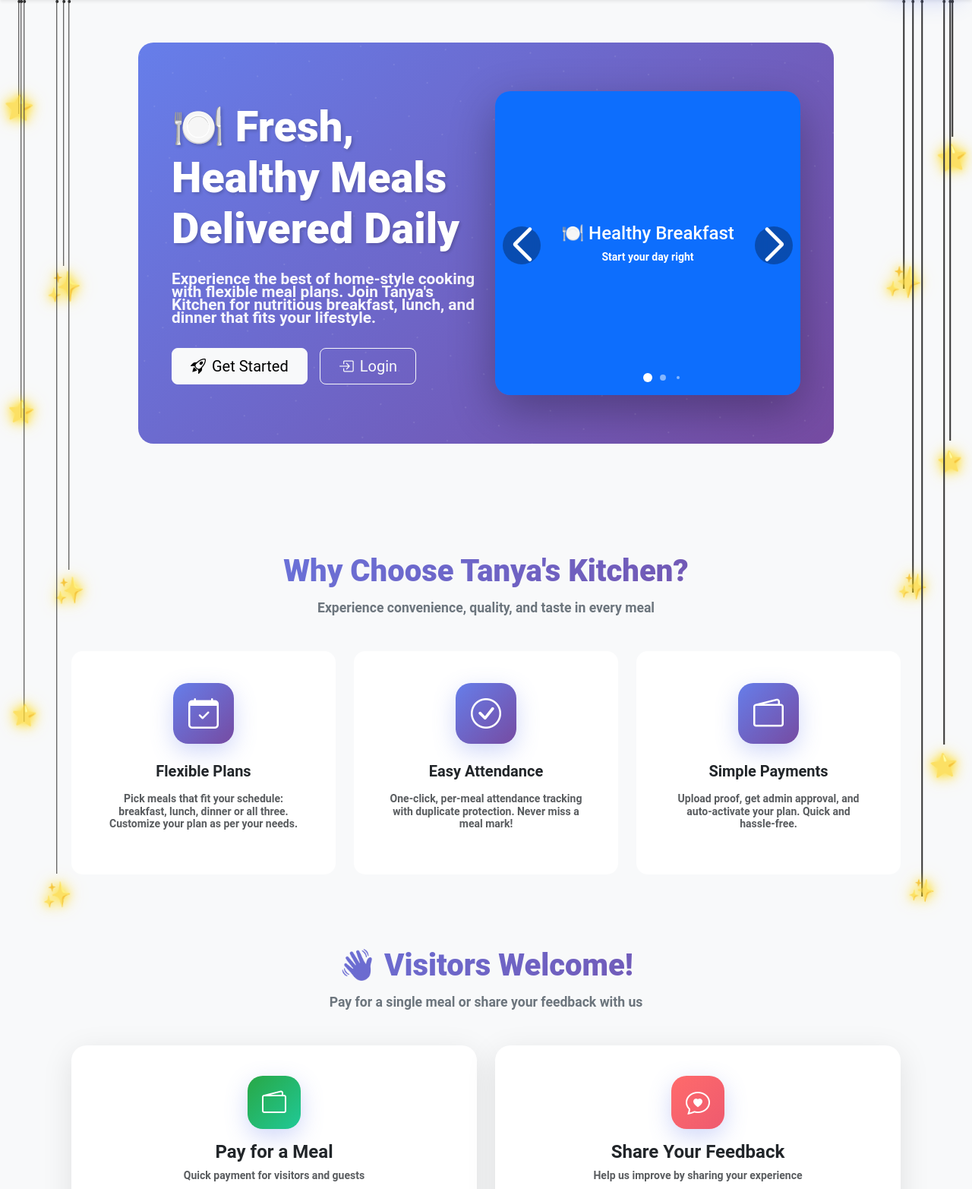
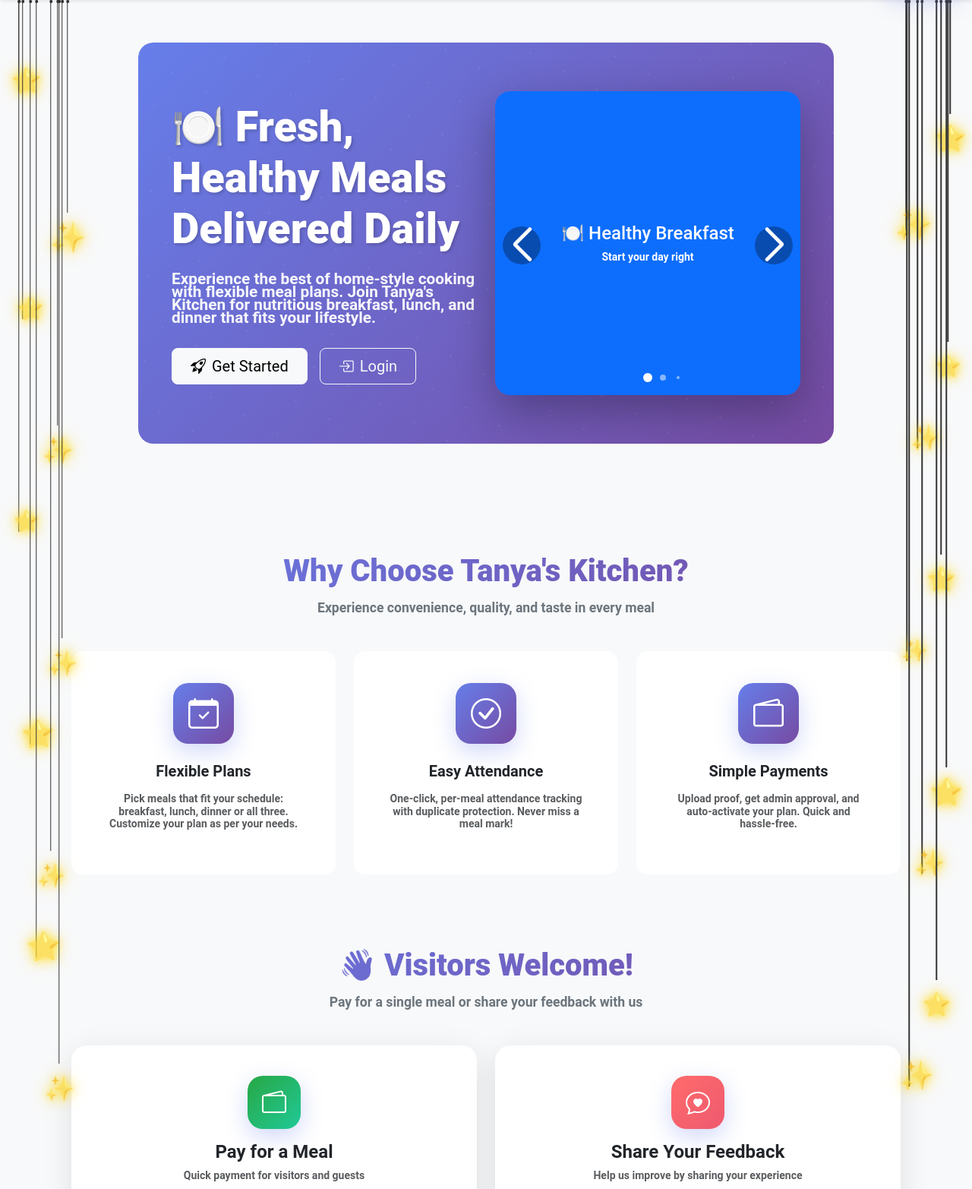
Before and after one commit to gangeshwar01/tanya-kitchen, a Django app: page / in a window 1280 px wide. Shown: the part 56-1621 px from the top of the page at 76% size. Run offline with Django 5.2, Linux system fonts and the light colour scheme; data that the repository does not hold is empty; some libraries are stand-ins or nearby versions.

Commit message:
position stars fixing 3

```diff
--- a/templates/home.html
+++ b/templates/home.html
@@ -441,55 +441,87 @@
   filter: drop-shadow(0 0 8px rgba(255, 215, 0, 0.6));
 }
 
-/* Left side stars with hanging wires - much more spread out horizontally */
-.stars-left .star-with-wire:nth-child(1) { top: 150px; left: 5px; }
-.stars-left .star-with-wire:nth-child(1) .star-wire { height: 150px; }
+/* Left side stars with hanging wires - much more spread out horizontally (10 stars) */
+.stars-left .star-with-wire:nth-child(1) { top: 120px; left: 5px; }
+.stars-left .star-with-wire:nth-child(1) .star-wire { height: 120px; }
 .stars-left .star-with-wire:nth-child(1) .sparkle-star { font-size: 2rem; animation-delay: 0s; }
 
-.stars-left .star-with-wire:nth-child(2) { top: 350px; left: 60px; }
-.stars-left .star-with-wire:nth-child(2) .star-wire { height: 350px; }
+.stars-left .star-with-wire:nth-child(2) { top: 280px; left: 65px; }
+.stars-left .star-with-wire:nth-child(2) .star-wire { height: 280px; }
 .stars-left .star-with-wire:nth-child(2) .sparkle-star { font-size: 2.4rem; animation-delay: 0.4s; }
 
-.stars-left .star-with-wire:nth-child(3) { top: 550px; left: 10px; }
-.stars-left .star-with-wire:nth-child(3) .star-wire { height: 550px; }
+.stars-left .star-with-wire:nth-child(3) { top: 420px; left: 12px; }
+.stars-left .star-with-wire:nth-child(3) .star-wire { height: 420px; }
 .stars-left .star-with-wire:nth-child(3) .sparkle-star { font-size: 1.8rem; animation-delay: 0.8s; }
 
-.stars-left .star-with-wire:nth-child(4) { top: 750px; left: 70px; }
-.stars-left .star-with-wire:nth-child(4) .star-wire { height: 750px; }
+.stars-left .star-with-wire:nth-child(4) { top: 560px; left: 55px; }
+.stars-left .star-with-wire:nth-child(4) .star-wire { height: 560px; }
 .stars-left .star-with-wire:nth-child(4) .sparkle-star { font-size: 2.1rem; animation-delay: 1.2s; }
 
-.stars-left .star-with-wire:nth-child(5) { top: 950px; left: 15px; }
-.stars-left .star-with-wire:nth-child(5) .star-wire { height: 950px; }
+.stars-left .star-with-wire:nth-child(5) { top: 700px; left: 8px; }
+.stars-left .star-with-wire:nth-child(5) .star-wire { height: 700px; }
 .stars-left .star-with-wire:nth-child(5) .sparkle-star { font-size: 1.7rem; animation-delay: 1.6s; }
 
-.stars-left .star-with-wire:nth-child(6) { top: 1150px; left: 55px; }
-.stars-left .star-with-wire:nth-child(6) .star-wire { height: 1150px; }
+.stars-left .star-with-wire:nth-child(6) { top: 840px; left: 62px; }
+.stars-left .star-with-wire:nth-child(6) .star-wire { height: 840px; }
 .stars-left .star-with-wire:nth-child(6) .sparkle-star { font-size: 2rem; animation-delay: 2s; }
 
-/* Right side stars with hanging wires - much more spread out horizontally */
-.stars-right .star-with-wire:nth-child(1) { top: 180px; right: 5px; }
-.stars-right .star-with-wire:nth-child(1) .star-wire { height: 180px; }
+.stars-left .star-with-wire:nth-child(7) { top: 980px; left: 18px; }
+.stars-left .star-with-wire:nth-child(7) .star-wire { height: 980px; }
+.stars-left .star-with-wire:nth-child(7) .sparkle-star { font-size: 2.2rem; animation-delay: 2.4s; }
+
+.stars-left .star-with-wire:nth-child(8) { top: 1120px; left: 48px; }
+.stars-left .star-with-wire:nth-child(8) .star-wire { height: 1120px; }
+.stars-left .star-with-wire:nth-child(8) .sparkle-star { font-size: 1.9rem; animation-delay: 2.8s; }
+
+.stars-left .star-with-wire:nth-child(9) { top: 1260px; left: 25px; }
+.stars-left .star-with-wire:nth-child(9) .star-wire { height: 1260px; }
+.stars-left .star-with-wire:nth-child(9) .sparkle-star { font-size: 2.3rem; animation-delay: 3.2s; }
+
+.stars-left .star-with-wire:nth-child(10) { top: 1400px; left: 58px; }
+.stars-left .star-with-wire:nth-child(10) .star-wire { height: 1400px; }
+.stars-left .star-with-wire:nth-child(10) .sparkle-star { font-size: 2rem; animation-delay: 3.6s; }
+
+/* Right side stars with hanging wires - much more spread out horizontally (10 stars) */
+.stars-right .star-with-wire:nth-child(1) { top: 150px; right: 8px; }
+.stars-right .star-with-wire:nth-child(1) .star-wire { height: 150px; }
 .stars-right .star-with-wire:nth-child(1) .sparkle-star { font-size: 2.1rem; animation-delay: 0.2s; }
 
-.stars-right .star-with-wire:nth-child(2) { top: 380px; right: 65px; }
-.stars-right .star-with-wire:nth-child(2) .star-wire { height: 380px; }
+.stars-right .star-with-wire:nth-child(2) { top: 310px; right: 62px; }
+.stars-right .star-with-wire:nth-child(2) .star-wire { height: 310px; }
 .stars-right .star-with-wire:nth-child(2) .sparkle-star { font-size: 2.5rem; animation-delay: 0.6s; }
 
-.stars-right .star-with-wire:nth-child(3) { top: 580px; right: 12px; }
-.stars-right .star-with-wire:nth-child(3) .star-wire { height: 580px; }
+.stars-right .star-with-wire:nth-child(3) { top: 450px; right: 15px; }
+.stars-right .star-with-wire:nth-child(3) .star-wire { height: 450px; }
 .stars-right .star-with-wire:nth-child(3) .sparkle-star { font-size: 1.7rem; animation-delay: 1s; }
 
-.stars-right .star-with-wire:nth-child(4) { top: 780px; right: 58px; }
-.stars-right .star-with-wire:nth-child(4) .star-wire { height: 780px; }
+.stars-right .star-with-wire:nth-child(4) { top: 590px; right: 52px; }
+.stars-right .star-with-wire:nth-child(4) .star-wire { height: 590px; }
 .stars-right .star-with-wire:nth-child(4) .sparkle-star { font-size: 2rem; animation-delay: 1.4s; }
 
-.stars-right .star-with-wire:nth-child(5) { top: 980px; right: 18px; }
-.stars-right .star-with-wire:nth-child(5) .star-wire { height: 980px; }
+.stars-right .star-with-wire:nth-child(5) { top: 730px; right: 22px; }
+.stars-right .star-with-wire:nth-child(5) .star-wire { height: 730px; }
 .stars-right .star-with-wire:nth-child(5) .sparkle-star { font-size: 1.9rem; animation-delay: 1.8s; }
 
-.stars-right .star-with-wire:nth-child(6) { top: 1180px; right: 48px; }
-.stars-right .star-with-wire:nth-child(6) .star-wire { height: 1180px; }
+.stars-right .star-with-wire:nth-child(6) { top: 870px; right: 68px; }
+.stars-right .star-with-wire:nth-child(6) .star-wire { height: 870px; }
 .stars-right .star-with-wire:nth-child(6) .sparkle-star { font-size: 1.8rem; animation-delay: 2.2s; }
+
+.stars-right .star-with-wire:nth-child(7) { top: 1010px; right: 12px; }
+.stars-right .star-with-wire:nth-child(7) .star-wire { height: 1010px; }
+.stars-right .star-with-wire:nth-child(7) .sparkle-star { font-size: 2.2rem; animation-delay: 2.6s; }
+
+.stars-right .star-with-wire:nth-child(8) { top: 1150px; right: 45px; }
+.stars-right .star-with-wire:nth-child(8) .star-wire { height: 1150px; }
+.stars-right .star-with-wire:nth-child(8) .sparkle-star { font-size: 2.1rem; animation-delay: 3s; }
+
+.stars-right .star-with-wire:nth-child(9) { top: 1290px; right: 28px; }
+.stars-right .star-with-wire:nth-child(9) .star-wire { height: 1290px; }
+.stars-right .star-with-wire:nth-child(9) .sparkle-star { font-size: 1.9rem; animation-delay: 3.4s; }
+
+.stars-right .star-with-wire:nth-child(10) { top: 1430px; right: 60px; }
+.stars-right .star-with-wire:nth-child(10) .star-wire { height: 1430px; }
+.stars-right .star-with-wire:nth-child(10) .sparkle-star { font-size: 2.3rem; animation-delay: 3.8s; }
 
 @keyframes sparkle {
   0%, 100% {
@@ -510,43 +542,63 @@
   }
 }
 
-/* Floating animation for hanging effect - bi-directional with more range */
+/* Floating animation for hanging effect - bi-directional with left-right and up-down movement */
 @keyframes float-up {
   0%, 100% {
-    transform: translateY(0) rotate(0deg);
+    transform: translateY(0) translateX(0) rotate(0deg);
+  }
+  25% {
+    transform: translateY(-20px) translateX(-15px) rotate(5deg);
   }
   50% {
-    transform: translateY(-20px) rotate(5deg);
+    transform: translateY(-25px) translateX(0) rotate(0deg);
+  }
+  75% {
+    transform: translateY(-20px) translateX(15px) rotate(-5deg);
   }
 }
 
 @keyframes float-down {
   0%, 100% {
-    transform: translateY(0) rotate(0deg);
+    transform: translateY(0) translateX(0) rotate(0deg);
+  }
+  25% {
+    transform: translateY(20px) translateX(15px) rotate(-5deg);
   }
   50% {
-    transform: translateY(20px) rotate(-5deg);
+    transform: translateY(25px) translateX(0) rotate(0deg);
+  }
+  75% {
+    transform: translateY(20px) translateX(-15px) rotate(5deg);
   }
 }
 
 /* Base sparkle animation - will be combined with float in specific rules */
 
-/* Bi-directional float animations - only animate the star, not the wire */
+/* Bi-directional float animations - only animate the star, not the wire (10 stars each side) */
 .stars-left .star-with-wire:nth-child(1) .sparkle-star,
 .stars-left .star-with-wire:nth-child(3) .sparkle-star,
 .stars-left .star-with-wire:nth-child(5) .sparkle-star,
+.stars-left .star-with-wire:nth-child(7) .sparkle-star,
+.stars-left .star-with-wire:nth-child(9) .sparkle-star,
 .stars-right .star-with-wire:nth-child(2) .sparkle-star,
 .stars-right .star-with-wire:nth-child(4) .sparkle-star,
-.stars-right .star-with-wire:nth-child(6) .sparkle-star {
+.stars-right .star-with-wire:nth-child(6) .sparkle-star,
+.stars-right .star-with-wire:nth-child(8) .sparkle-star,
+.stars-right .star-with-wire:nth-child(10) .sparkle-star {
   animation: sparkle 3s infinite ease-in-out, float-up 4s infinite ease-in-out;
 }
 
 .stars-left .star-with-wire:nth-child(2) .sparkle-star,
 .stars-left .star-with-wire:nth-child(4) .sparkle-star,
 .stars-left .star-with-wire:nth-child(6) .sparkle-star,
+.stars-left .star-with-wire:nth-child(8) .sparkle-star,
+.stars-left .star-with-wire:nth-child(10) .sparkle-star,
 .stars-right .star-with-wire:nth-child(1) .sparkle-star,
 .stars-right .star-with-wire:nth-child(3) .sparkle-star,
-.stars-right .star-with-wire:nth-child(5) .sparkle-star {
+.stars-right .star-with-wire:nth-child(5) .sparkle-star,
+.stars-right .star-with-wire:nth-child(7) .sparkle-star,
+.stars-right .star-with-wire:nth-child(9) .sparkle-star {
   animation: sparkle 3s infinite ease-in-out, float-down 4.5s infinite ease-in-out;
 }
 
@@ -656,8 +708,40 @@
         <div class="star-wire"></div>
         <div class="sparkle-star">✨</div>
       </div>
+      <div class="star-with-wire">
+        <div class="star-wire"></div>
+        <div class="sparkle-star">⭐</div>
+      </div>
+      <div class="star-with-wire">
+        <div class="star-wire"></div>
+        <div class="sparkle-star">✨</div>
+      </div>
+      <div class="star-with-wire">
+        <div class="star-wire"></div>
+        <div class="sparkle-star">⭐</div>
+      </div>
+      <div class="star-with-wire">
+        <div class="star-wire"></div>
+        <div class="sparkle-star">✨</div>
+      </div>
     </div>
     <div class="stars-right">
+      <div class="star-with-wire">
+        <div class="star-wire"></div>
+        <div class="sparkle-star">⭐</div>
+      </div>
+      <div class="star-with-wire">
+        <div class="star-wire"></div>
+        <div class="sparkle-star">✨</div>
+      </div>
+      <div class="star-with-wire">
+        <div class="star-wire"></div>
+        <div class="sparkle-star">⭐</div>
+      </div>
+      <div class="star-with-wire">
+        <div class="star-wire"></div>
+        <div class="sparkle-star">✨</div>
+      </div>
       <div class="star-with-wire">
         <div class="star-wire"></div>
         <div class="sparkle-star">⭐</div>
```
